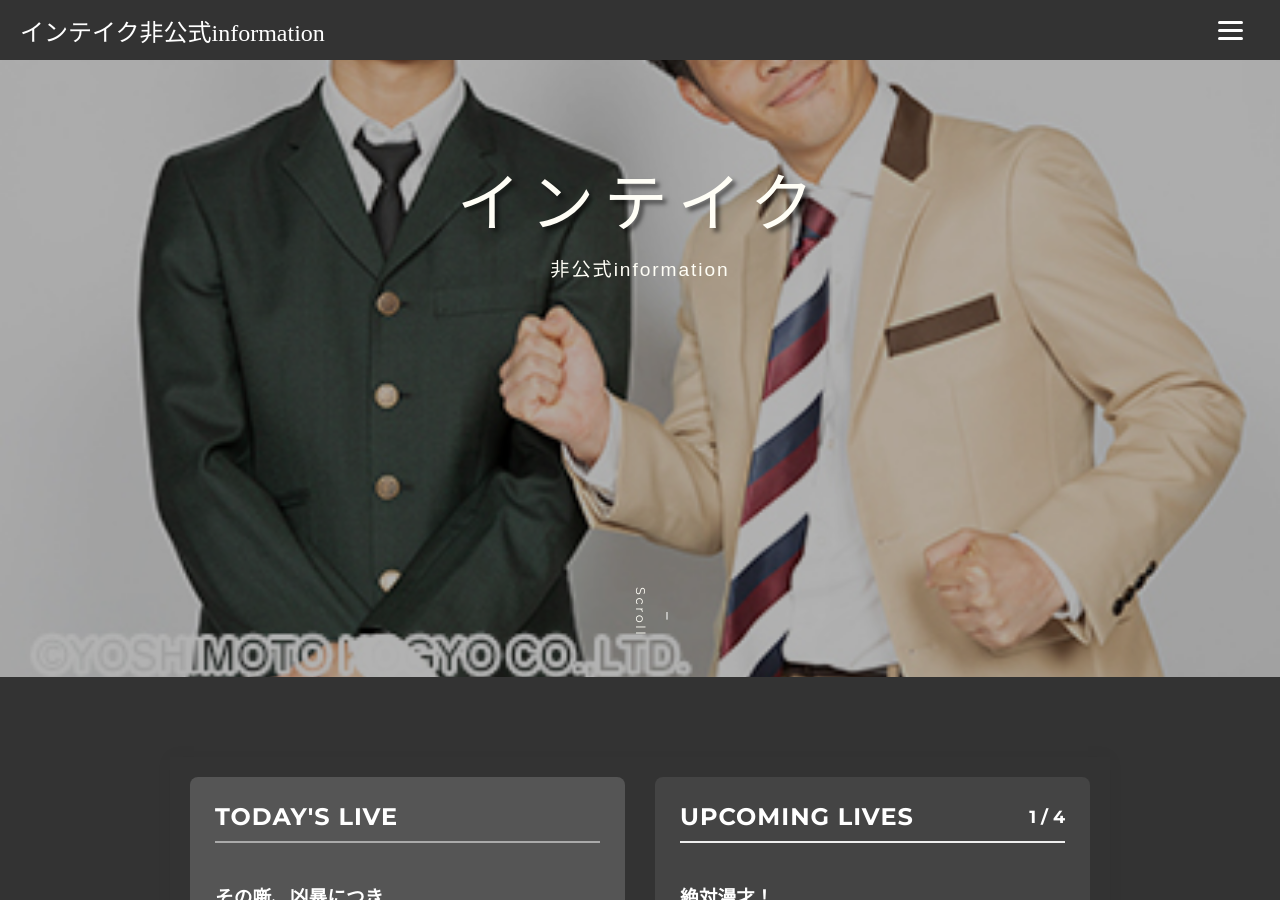
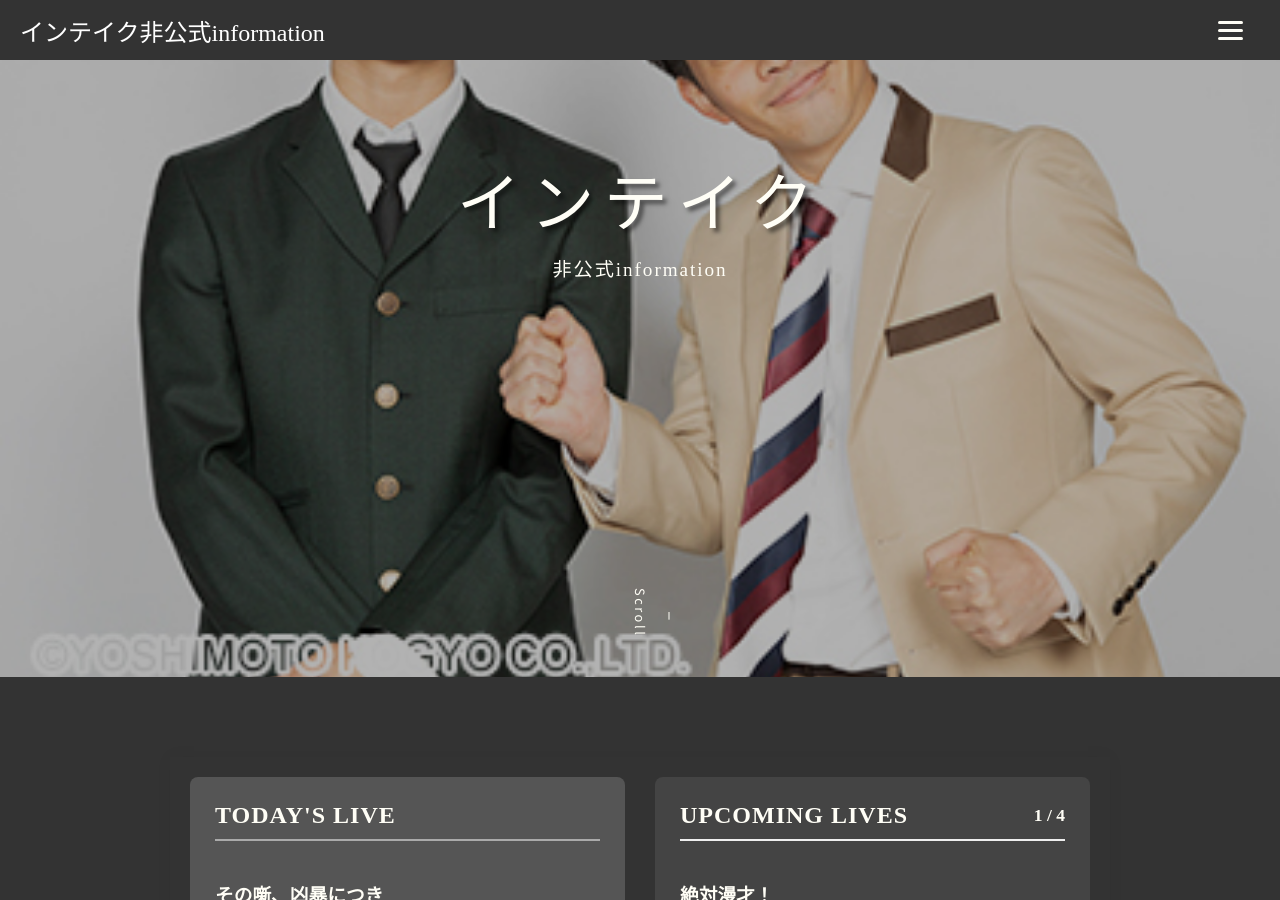
Before and after one commit to unofficial-info/intake_information, a Jekyll site: the page built from index.html, in a window 1280 px wide and 900 px high, scrolled down 283 px. Built offline with Jekyll 4.4.1, drawn with Linux system fonts in a browser that asks for light colours; some web fonts are replaced.

Commit message:
fix cssstyle

```diff
--- a/assets/css/style.css
+++ b/assets/css/style.css
@@ -1,15 +1,11 @@
-/* --- 色の変数を定義 --- */
+/* --- 変数を定義 --- */
 :root {
-  /* メインのテキストカラーやヘッダーの色など */
-  --text-main: #FFFEF6;
+  --white: #FFFEF6;
+  --gray: #333;
 
-  /* 背景色など */
-  --bg-main: #333;
-
-  /* ▼▼▼ フォント用の変数を追加 ▼▼▼ */
-  --font-main: 'Noto Sans JP', sans-serif; /* 基本の本文用フォント */
-  --font-heading: 'Kaisei Decol', serif;   /* 見出し用フォント */
-  --font-accent: 'Montserrat', sans-serif; /* ロゴなどのアクセント用フォント */
+  --font-main: 'Noto Sans JP', sans-serif;
+  --font-heading: 'Kaisei Decol', serif;
+  --font-accent: 'Montserrat', sans-serif;
 }
 
 /* --- 基本設定とフォント --- */
@@ -17,12 +13,11 @@
   scroll-behavior: smooth; /* スムーズスクロールを有効にする */
 }
 
-/* --- 基本設定とフォント --- */
 body {
-    font-family: 'Montserrat', sans-serif; /* 日本語用のフォント */
+    font-family: var(--font-main);
     margin: 0;
-    background-color: #333;
-    color: var(--text-main);
+    background-color: var(--gray);
+    color: var(--white);
 }
 
 /* --- 新しいヘッダーとハンバーガーメニュー --- */
@@ -32,9 +27,9 @@
     align-items: center;
     padding: 0 20px;
     height: 60px; /* 高さを指定 */
-    color: var(--text-main);
-    background: #333;
-    /* ヘッダーを最上部に固定したい場合は以下の3行を追加 */
+    color: var(--white);
+    background: var(--gray);
+    /* ヘッダーを最上部に固定 */
     position: sticky;
     top: 0;
     z-index: 1000;
@@ -42,10 +37,10 @@
 
   .logo {
     font-size: 24px;
-    font-family: "Kaisei Decol", serif; /* 既存のフォントスタイルを適用 */
+    font-family: var(--font-heading); /* 既存のフォントスタイルを適用 */
   }
 
-  /* ここから下がハンバーガーメニューに関するCSS */
+  /* --- ハンバーガーメニューに関するCSS --- */
 
   /* チェックボックスを非表示にする */
   .drawer_hidden {
@@ -60,7 +55,7 @@
     justify-content: center;
     align-items: center;
     position: relative;
-    z-index: 100;/* 重なり順を一番上にする */
+    z-index: 100;
     cursor: pointer;
   }
 
@@ -73,7 +68,7 @@
     height: 3px;
     width: 25px;
     border-radius: 3px;
-    background: #fff;
+    background: var(--white);
     transition: 0.5s;
     position: absolute;
   }
@@ -112,7 +107,7 @@
     top: 0;
     left: 100%; /* メニューを画面の外に飛ばす */
     z-index: 99;
-    background: #333;
+    background: var(--gray);
     transition: .5s;
   }
 
@@ -127,14 +122,14 @@
     display: block;
     padding: 20px;
     text-align: center;
-    color: var(--text-main);
+    color: var(--white);
     text-decoration: none;
     border-bottom: 1px solid #f0f0f0;
   }
 
   .nav_item a:hover {
-    background: #f0f0f0;
-    color:#333
+    background: var(--white);
+    color: var(--gray)
   }
 
   /* アイコンがクリックされたらメニューを表示 */
@@ -146,7 +141,7 @@
 .hero {
     height: 100vh; /* 画面の高さ100% */
     background: url('../images/int_image.jpg') no-repeat center center/cover;
-    color: var(--text-main);
+    color: var(--white);
     display: flex;
     justify-content: center;
     align-items: center;
@@ -173,7 +168,7 @@
     text-shadow: 4px 4px 4px rgba(0, 0, 0, 0.5); /* 文字に影をつけて立体感を出す */
 }
 .hero-text p {
-    font-family: 'Zen Kurenaido', sans-serif;
+    font-family: var(--font-heading);
     font-size: 1.2rem;
     letter-spacing: 0.1em;
     margin-top: 10px;
@@ -186,7 +181,7 @@
     left: 50%;
     transform: translateX(-50%);
     z-index: 1;
-    color: var(--text-main);
+    color: var(--white);
     text-decoration: none;
     writing-mode: vertical-rl; /* 文字を縦書きに */
     font-size: 0.8rem;
@@ -205,7 +200,7 @@
     right: 0;
     width: 1px;
     height: 60px; /* 縦線の長さ */
-    background: white;
+    background: var(--white);
     animation: scroll-animation 2s infinite;
 }
 @keyframes scroll-animation { /* アニメーション */
@@ -221,11 +216,11 @@
     max-width: 900px; /* コンテンツの最大幅 */
     margin: 80px auto; /* 上下の余白と、左右中央揃え */
     padding: 20px;
-    background-color: #333; /* 白い背景 */
+    background-color: var(--gray);
     box-shadow: 0 0 15px rgba(0,0,0,0.05);
 }
 .section-title {
-    font-family: 'Montserrat', sans-serif;
+    font-family: var(--font-heading);
     font-size: 2.5rem;
     text-align: center;
     margin-bottom: 40px;
@@ -246,21 +241,21 @@
     flex-wrap: wrap; /* スマホで折り返すように */
     padding: 20px 10px;
     text-decoration: none;
-    color: var(--text-main);
+    color: var(--white);
     transition: background-color 0.2s;
 }
 .news-list li a:hover {
-    background-color: #f0f0f0;
-    color:#333
+    background-color: var(--white);
+    color:var(--gray);
 }
 .news-list .date {
     margin-right: 20px;
-    font-family: 'Montserrat', sans-serif;
+    font-family: var(--font-main);
 }
 .news-list .category {
     margin-right: 20px;
     background-color: #111;
-    color: var(--text-main);
+    color: var(--white);
     font-size: 0.8rem;
     padding: 2px 8px;
     border-radius: 4px;
@@ -275,15 +270,15 @@
     display: inline-block;
     padding: 12px 40px;
     border: 1px solid #fff;
-    color: var(--text-main);
+    color: var(--white);
     text-decoration: none;
-    font-family: 'Montserrat', sans-serif;
+    font-family: var(--font-main);
     letter-spacing: 0.1em;
     transition: all 0.3s;
 }
 .button:hover {
-    background-color: #fff;
-    color: #333;
+    background-color: var(--white);
+    color: var(--gray);
 }
 
 /* --- フッター --- */
@@ -365,7 +360,7 @@
 
 .profile-text h3 {
   margin-top: 0;
-  font-family: 'Montserrat', sans-serif;
+  font-family: var(--font-main);
   font-size: 1.5rem;
 }
 
@@ -375,12 +370,12 @@
 .social-links a {
   display: inline-block;
   margin: 0 15px; /* アイコン同士の間隔 */
-  color: var(--text-dark, #fff); /* アイコンの色。CSS変数を使います */
+  color: var(--white); /* アイコンの色*/
   font-size: 2rem; /* アイコンの大きさ (1rem = 約16px) */
   transition: transform 0.2s, color 0.2s; /* ホバー時のアニメーション設定 */
 }
 .social-links a:hover {
-  color: var(--text-main, #111); /* ホバーした時の色 */
+  color: var(--gray); /* ホバーした時の色 */
   transform: scale(1.1); /* ホバーした時に少しだけ大きくする */
 }
 
@@ -404,15 +399,16 @@
 .filter-btn {
   padding: 8px 16px;
   border: 1px solid var(--color-border, #eee);
-  background-color: var(--bg-primary, #fff);
-  color: var(--text-dark, #333);
+  background-color: var(--white);
+  color: var(--gray);
   border-radius: 20px;
   cursor: pointer;
   transition: all 0.2s;
 }
 
 .filter-btn:hover {
-  background-color: var(--bg-secondary, #f0f0f0);
+  background-color: var(--gray);
+  color: var(--white);
 }
 
 /* 選択中のボタンのスタイル */
@@ -493,13 +489,12 @@
 }
 .live-info-box h2 {
   margin: 0; padding: 0; border: none;
-  font-family: 'Montserrat', sans-serif;
+  font-family: var(--font-heading);
   letter-spacing: 1px;
 }
 
-/* ▼▼▼ 矢印のスタイルを削除し、ページ番号のスタイルを追加 ▼▼▼ */
 .scroller-pagination {
-  font-family: 'Montserrat', sans-serif;
+  font-family: var(--font-heading);
   font-size: 1.1rem;
   font-weight: bold;
 }
@@ -507,10 +502,8 @@
   color: rgba(255, 255, 255, 0.7);
 }
 .upcoming-lives .scroller-pagination {
-  color: #fff;
+  color: var(--white);
 }
-/* ▲▲▲ ここまで ▲▲▲ */
-
 
 .live-details {
   display: flex;
@@ -533,26 +526,23 @@
 /* --- TODAY'S LIVE の個別スタイル --- */
 .todays-live {
   background-color: #555;
-  color: var(--text-light, #fff);
+  color: var(--white);
 }
 .todays-live .scroller-header {
   border-color: rgba(255, 255, 255, 0.5);
-}
-.todays-live .button {
-  background-color: #fff;
-  color: #2c3e50;
 }
 
 /* --- UPCOMING LIVES の個別スタイル --- */
 .upcoming-lives {
   background-color: #444;
-  color:#fff
+  color:var(--white);
 }
 .upcoming-lives .scroller-header {
   border-color: var(--color-border, #eee);
 }
 
-/* --- 新しいLIVEページリストのスタイル --- */
+
+/* --- LIVEページリストのスタイル --- */
 .professional-live-list {
   list-style: none;
   padding: 0;
@@ -569,13 +559,13 @@
   align-items: center;
   padding: 25px 15px;
   text-decoration: none;
-  color: #FFFEF6;
+  color: var(--white);
   transition: background-color 0.2s;
 }
 
 .live-link-block:hover {
-  background-color: #FFFEF6;
-  color:#333
+  background-color: var(--white);
+  color:var(--gray);
 }
 
 /* 左側：日付エリア */
@@ -665,14 +655,14 @@
 .form-group label {
   font-weight: bold;
   font-size: 0.9rem;
-  color: #fff;
+  color: var(--white);
   display: flex;
   align-items: center;
   gap: 8px; /* アイコンとテキストの間隔 */
 }
 
 .form-group label .fa-solid {
-  color: #fff;
+  color: vae(--white);
 }
 
 /* 入力欄の共通スタイル */
@@ -684,6 +674,7 @@
   border: none;
   border-bottom: 2px solid var(--color-border, #eee);
   background-color: transparent;
+  color: #999;
   font-size: 1rem;
   transition: border-color 0.3s;
   box-sizing: border-box; /* paddingを含めた幅計算 */
@@ -693,7 +684,7 @@
 .filter-form input[type="date"]:focus,
 .filter-form select:focus {
   outline: none;
-  border-bottom-color: #fff;
+  border-bottom-color: var(--white);
 }
 
 .date-inputs {
@@ -724,8 +715,8 @@
 /* 絞り込みボタン (プライマリ) */
 .form-buttons button[type="submit"] {
   background-color: #444;
-  border-color: var(--text-main, #2c3e50);
-  color: var(--text-light, #fff);
+  border-color: #999;
+  color: var(--white);
 }
 .form-buttons button[type="submit"]:hover {
   opacity: 0.8;
@@ -734,8 +725,8 @@
 /* リセットボタン (セカンダリ) */
 .form-buttons button[type="reset"] {
   background-color: transparent;
-  border-color: var(--color-border, #ccc);
-  color: #fff;
+  border-color: #999;
+  color: var(--white);
 }
 .form-buttons button[type="reset"]:hover {
   background-color: var(--bg-secondary, #f0f0f0);
@@ -789,7 +780,7 @@
 /* リンクにカーソルを合わせた時のスタイル */
 .post-content a:hover {
   /* メインのテキストカラーに変えるなど、お好みで設定 */
-  color: var(--text-main, #2c3e50);
+  color: #fff;
 }
 
 /* --- Coming Soon ページのスタイル --- */
```
Also changed, not shown: _layouts/category.html (deleted, +0 -21 lines), 1 other file.
